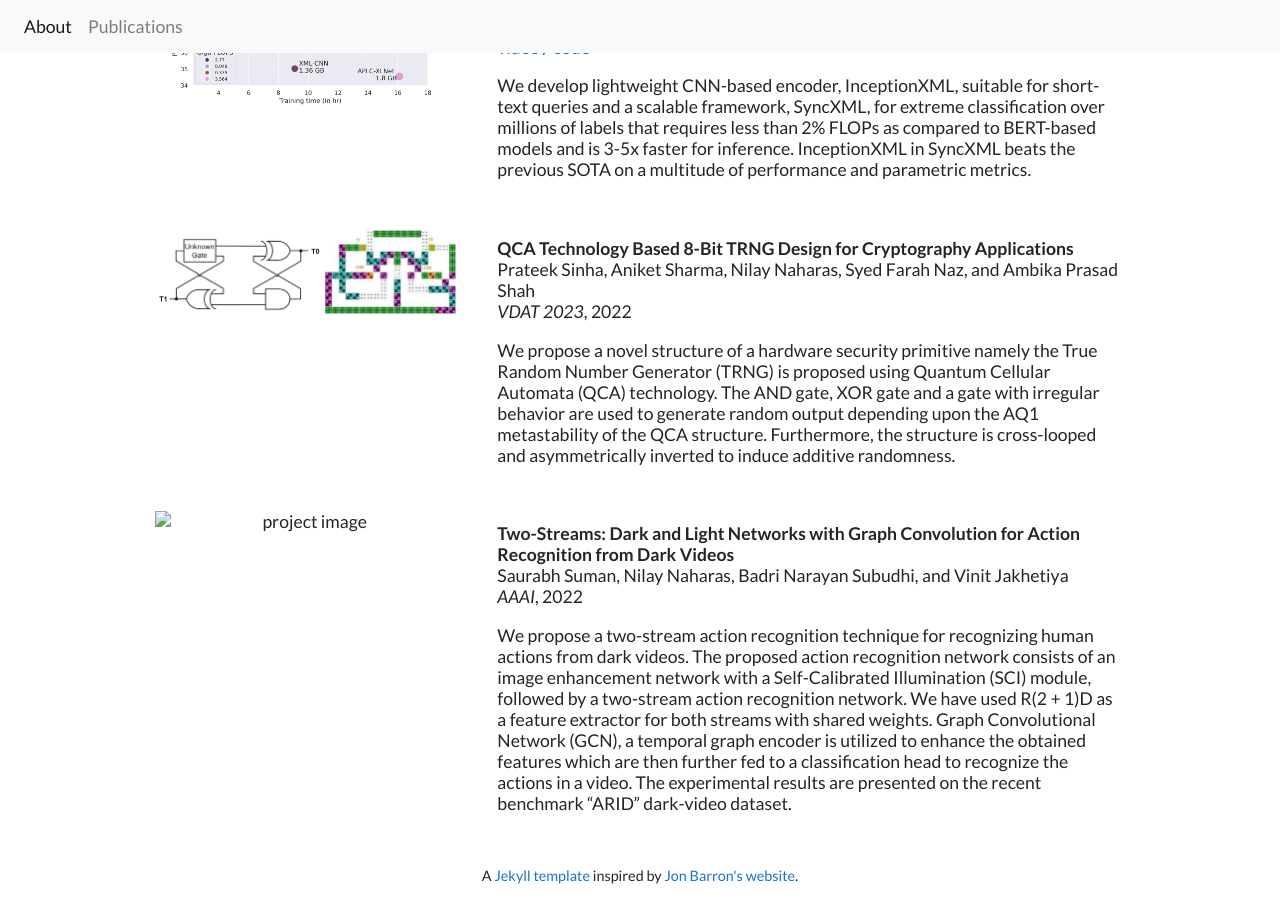
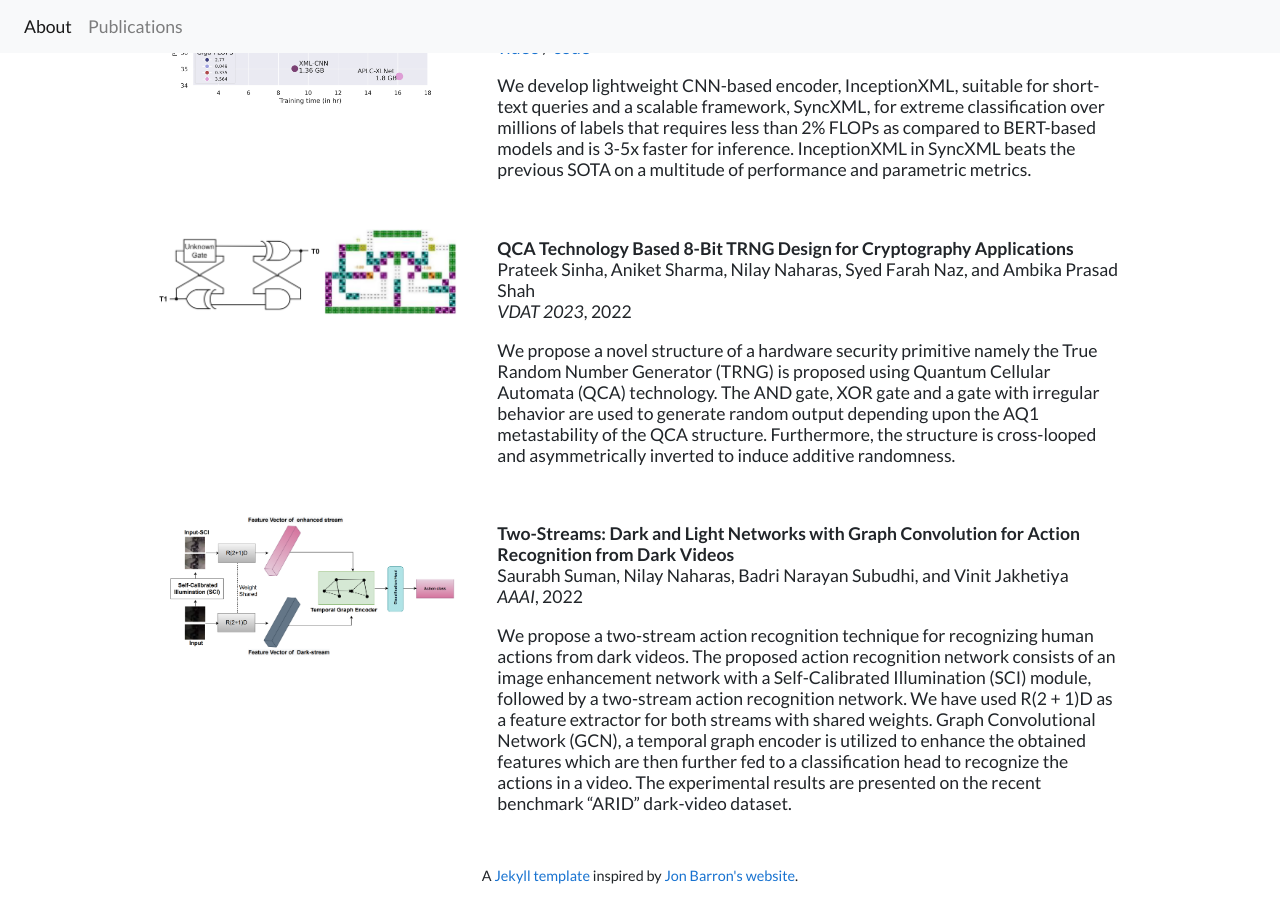
Before and after one commit to NilayN7/nilay-naharas.github.io, a Jekyll site: the page built from index.html, in a window 1280 px wide and 900 px high, scrolled down 1703 px. Built offline with Jekyll 4.4.1, drawn with Linux system fonts in a browser that asks for light colours.

Commit message:
updated image path

```diff
--- a/publications/_posts/2022-03-10-YouMVOS.markdown
+++ b/publications/_posts/2022-03-10-YouMVOS.markdown
@@ -1,7 +1,7 @@
 ---
 title:  "Two-Streams: Dark and Light Networks with Graph Convolution for Action Recognition from Dark Videos"
 # date:   2022-03-10
-# image: /publications/images/AAAI_image.png
+image: /publications/images/AAAI_image.png
 authors: "Saurabh Suman, Nilay Naharas, Badri Narayan Subudhi, and Vinit Jakhetiya"
 venue: "AAAI"
 # bib: |
```
